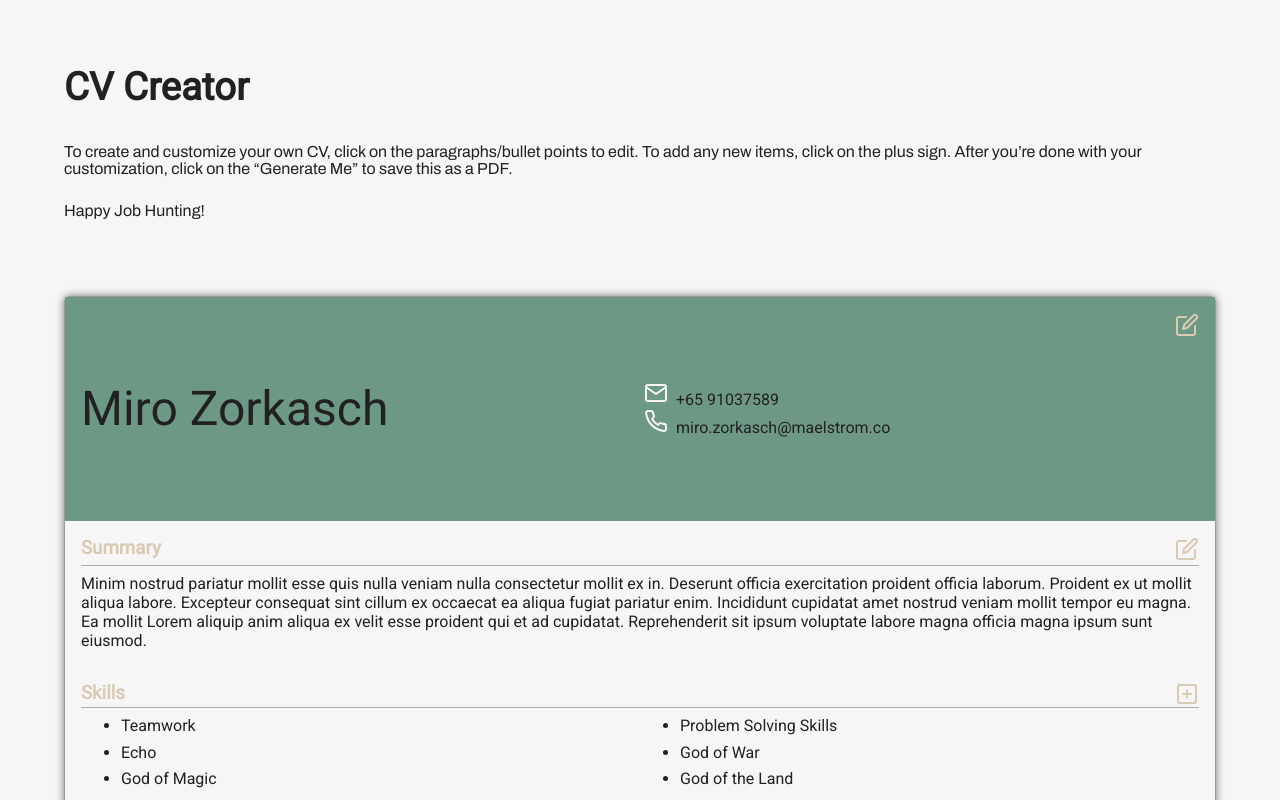
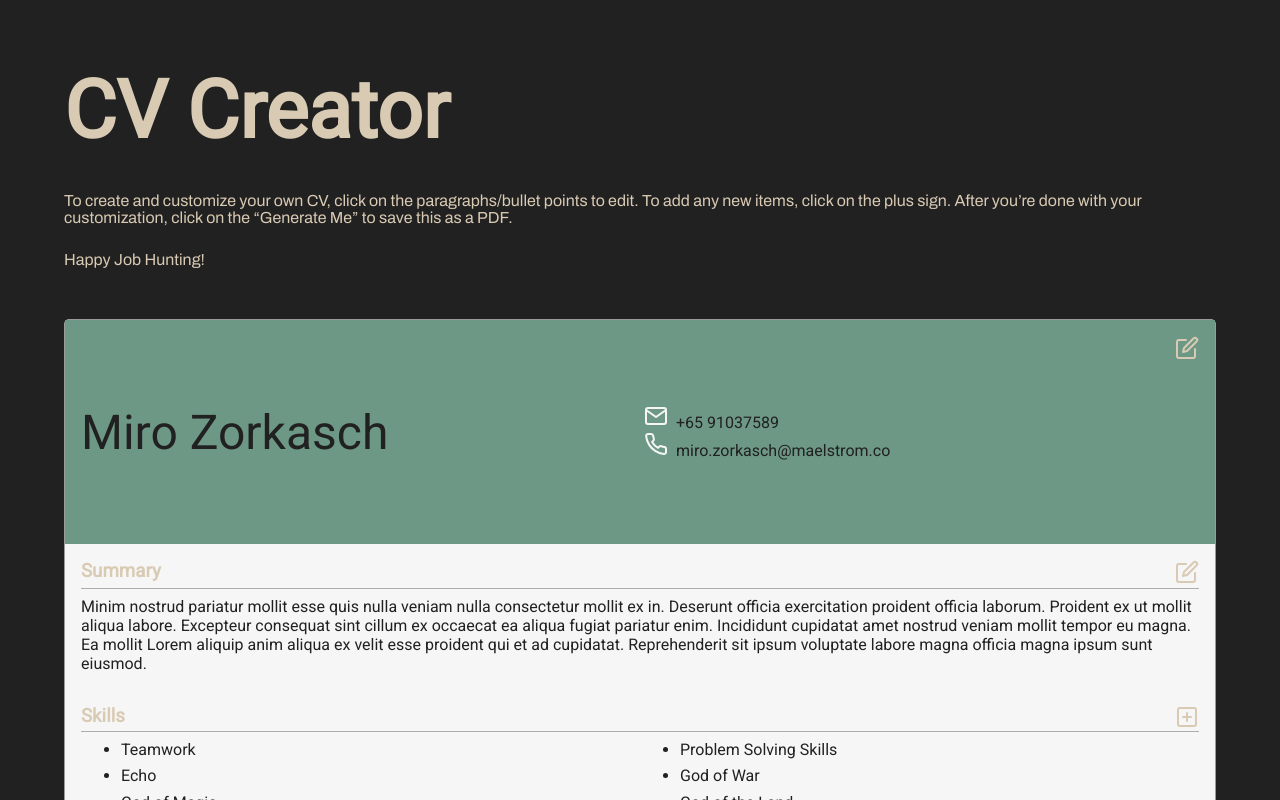
Before and after one commit to al-uminium/CV-Creator, a React (Create React App) app: page / in a window 1280 px wide. Shown: the top 800 px of the page. Built offline with nearby package versions, Linux system fonts and the light colour scheme.

Commit message:
changed styling

```diff
--- a/src/styles/App.css
+++ b/src/styles/App.css
@@ -6,5 +6,6 @@
     display: grid;
     border: 1px solid rgb(156, 153, 153);
     border-radius: 5px;
-    box-shadow: 0px 0px 0.5rem rgb(118, 118, 118);
+    /* box-shadow: 0px 0px 0.5rem rgb(118, 118, 118); */
+    background-color: rgb(246, 246, 246);
 }
--- a/src/styles/Instructions.css
+++ b/src/styles/Instructions.css
@@ -1,3 +1,4 @@
-.Instructions, .Instructions > *, section > * {
+.Instructions, .Instructions > h1, .Instructions > section > * {
     padding-bottom: 2vw;
+    color: rgb(217, 202, 179);
 }
--- a/src/styles/index.css
+++ b/src/styles/index.css
@@ -6,7 +6,7 @@
 }
 
 html, body {
-    background-color: rgb(246, 246, 246);
+    background-color: rgb(33, 33, 33);
 }
 
 section > p {
@@ -14,11 +14,11 @@ section > p {
 }
 
 h1 {
-    font-size: 3vw;
+    font-size: 5rem;
 }
 
 h2 {
-    font-size: 2vw;
+    font-size: 2rem;
 }
 
 h3 {
```
